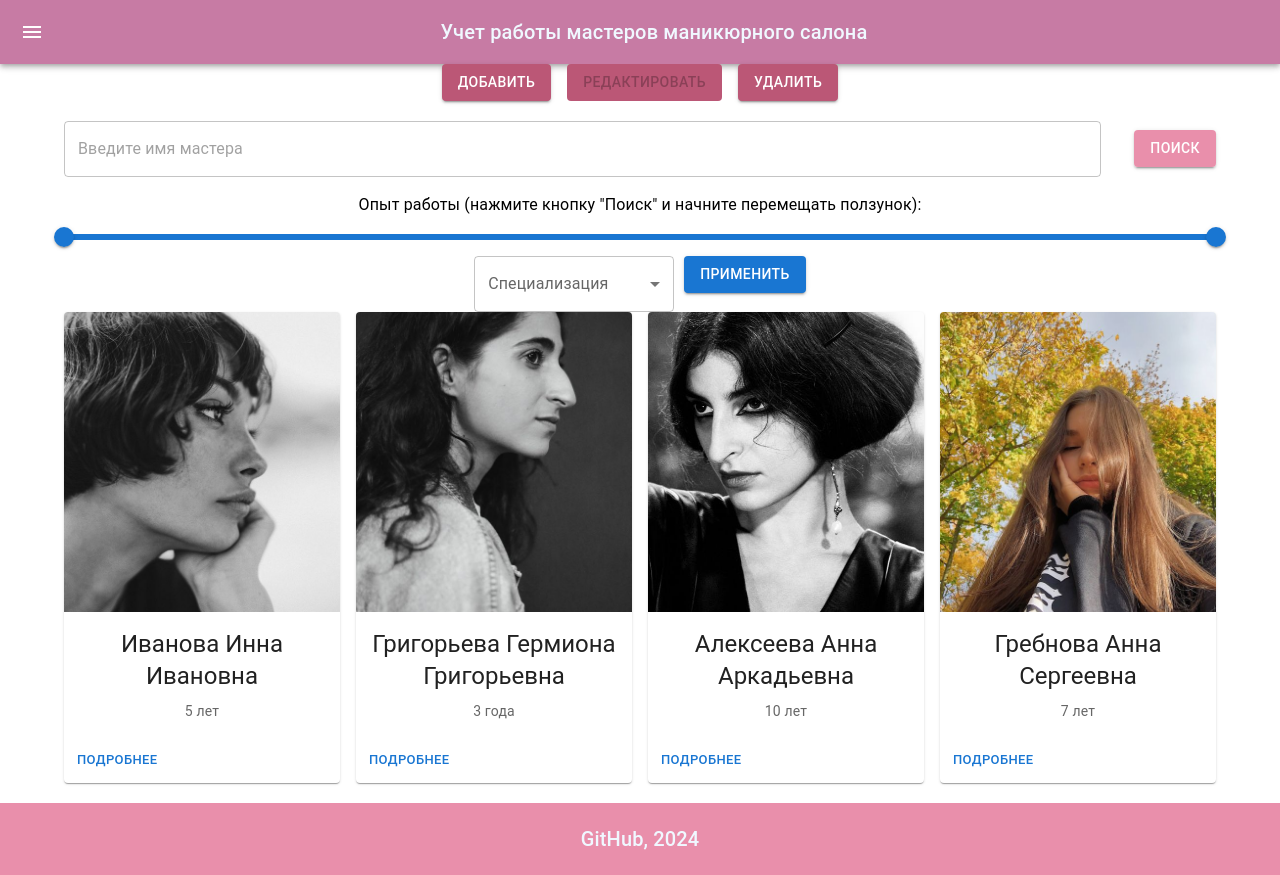
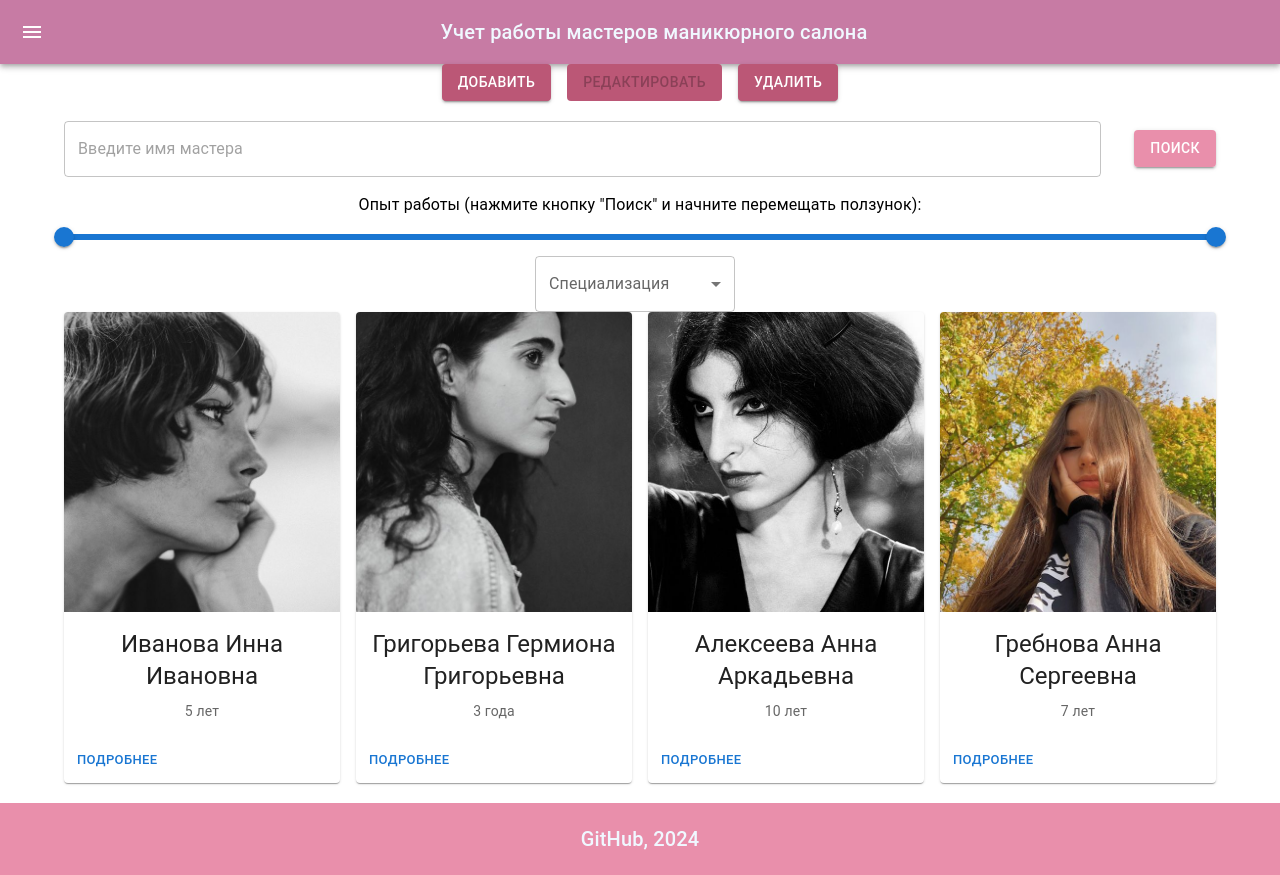
Before and after one commit to AlexandraBahdanava/SV4_Labs, a React (Create React App) app in the folder lab5/: page /master in a window 1280 px wide. Built offline with nearby package versions, Linux system fonts and the light colour scheme.

Commit message:
fix: change the display of search results

```diff
--- a/lab5/src/Components/ExperienceSlider/ExperienceSlider.jsx
+++ b/lab5/src/Components/ExperienceSlider/ExperienceSlider.jsx
@@ -2,7 +2,7 @@ import React, { useState } from 'react';
 import ExperienceFilter from '../ExperienceFilter/ExperienceFilter';
 
 const ExperienceSlider = ({ onFilterChange }) => {
-  const [experience, setExperience] = useState([0, 20]); // Измените диапазон по своему усмотрению
+  const [experience, setExperience] = useState([0, 10]); // Измените диапазон по своему усмотрению
 
   const handleExperienceChange = (newValue) => {
     setExperience(newValue);
--- a/lab5/src/Components/MastersPage/MastersPage.jsx
+++ b/lab5/src/Components/MastersPage/MastersPage.jsx
@@ -29,13 +29,14 @@ function MastersPage() {
 
     const handleSearch = (query) => {
         const filteredMasters = masters.filter(master =>
-            master.name.toLowerCase().includes(query.toLowerCase()) &&
+            (query === '' || master.name.toLowerCase().includes(query.toLowerCase())) &&
             (selectedSpecialization === '' || master.features.some(feature => feature.toLowerCase() === selectedSpecialization.toLowerCase())) &&
             master.experience >= experienceFilter[0] && master.experience <= experienceFilter[1]
         );
         setFilteredMasters(filteredMasters);
         setIsSearchPerformed(true);
     };
+
 
     const handleApplySpecializationFilter = () => {
         // Выполните здесь обновление результатов поиска, учитывая выбранную специализацию
--- a/lab5/src/Components/SpecializationDropdown/SpecializationDropdown.jsx
+++ b/lab5/src/Components/SpecializationDropdown/SpecializationDropdown.jsx
@@ -39,9 +39,6 @@ function SpecializationDropdown({ selectedSpecialization, onSpecializationChange
                     ))}
                 </Select>
             </FormControl>
-            <Button variant="contained" onClick={handleApplyClick}>
-                {buttonClicked ? 'Применено' : 'Применить'}
-            </Button>
         </div>
     );
 }
```
